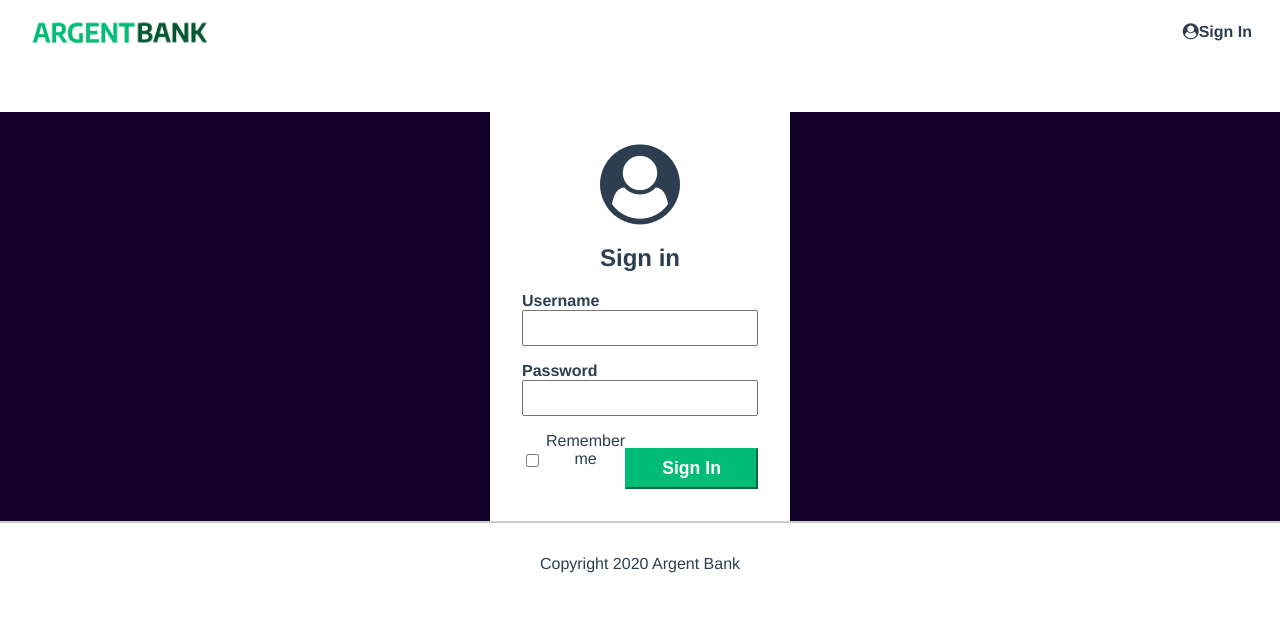
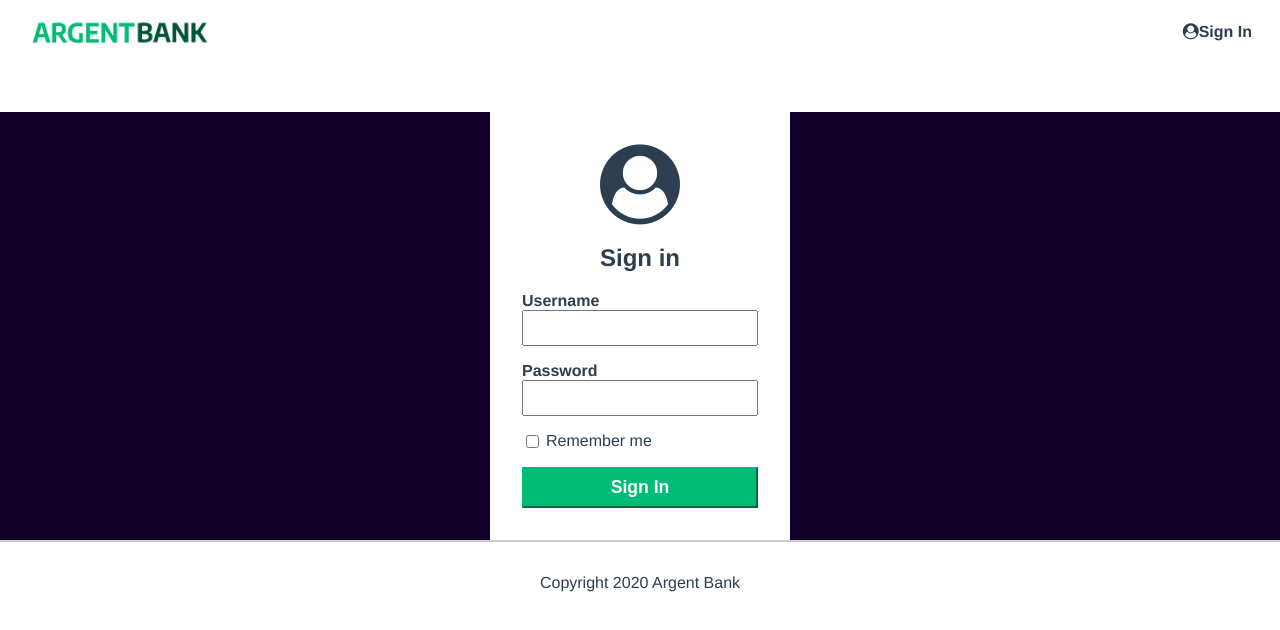
Before and after one commit to CDeque/CarolineDeque_13_05-07-2022, a React (Create React App) app: page /login in a window 1280 px wide. Shown: the top 630 px of the page. Built offline with nearby package versions, Linux system fonts and the light colour scheme.

Commit message:
Ajout commentaires + modif css

```diff
--- a/src/pages/Home/index.jsx
+++ b/src/pages/Home/index.jsx
@@ -4,6 +4,10 @@ import { features } from "../../data/data";
 import BankTree from "../../assets/bank-tree.jpeg";
 import FeaturesCard from "../../components/FeaturesCard";
 
+/**
+ *
+ * @returns  HomePage
+ */
 export default function Home() {
     return (
         <Main>
--- a/src/pages/SignIn/index.jsx
+++ b/src/pages/SignIn/index.jsx
@@ -6,7 +6,10 @@ import styled from "styled-components";
 import { loadUser } from "../../redux/feature/authSlice";
 
 import { loginUser } from "../../services";
-
+/**
+ *
+ * @returns login's page
+ */
 export default function SignIn() {
     const navigate = useNavigate();
     const dispatch = useDispatch();
@@ -55,11 +58,10 @@ export default function SignIn() {
                     <InputRemember className="input-remember">
                         <input type="checkbox" id="remember-me" />
                         <label htmlFor="remember-me">Remember me</label>
-
-                        <SignInButton className="sign-in-button">
-                            Sign In
-                        </SignInButton>
                     </InputRemember>
+                    <SignInButton className="sign-in-button">
+                        Sign In
+                    </SignInButton>
                 </form>
             </SignInSection>
         </Main>
--- a/src/pages/Transactions/index.jsx
+++ b/src/pages/Transactions/index.jsx
@@ -4,6 +4,10 @@ import { useNavigate } from "react-router-dom";
 import styled from "styled-components";
 import TransactionCard from "../../components/TransactionCard";
 
+/**
+ *
+ * @returns Transaction Page
+ */
 export default function Transactions() {
     const navigate = useNavigate();
 
```
Also changed, not shown: src/components/BalanceCard/index.jsx (+13 -0 lines).
